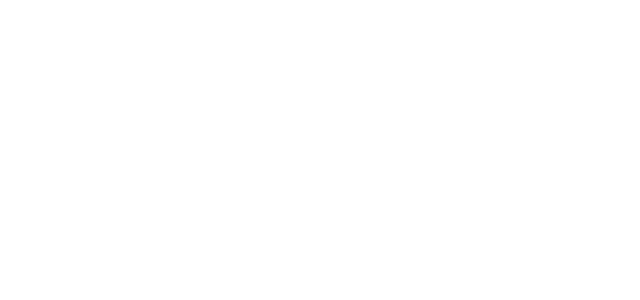
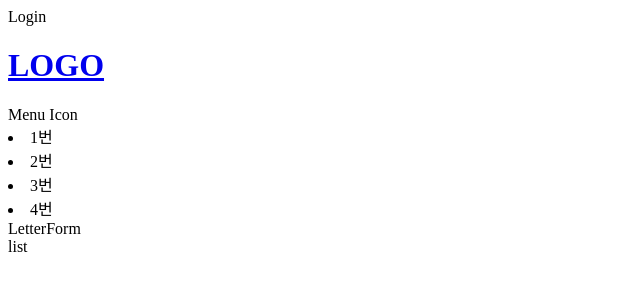
Before and after one commit to illuy/fan-letter, a React (Create React App) app: page / in a window 1280 px wide. Shown: the top 300 px of the page, without its empty margins (0-640 px from the left). Built offline with nearby package versions, Linux system fonts and the light colour scheme.

Commit message:
componnents 생성

```diff
--- a/src/App.jsx
+++ b/src/App.jsx
@@ -1,5 +1,19 @@
+import Header from "./components/Header";
+import Menu from "./components/Menu";
+import LetterForm from "./components/Letter/LetterForm";
+import LetterList from "./components/Letter/LetterList";
+
 function App() {
-    return <></>;
+    return (
+        <>
+            <div>
+                <Header></Header>
+                <Menu></Menu>
+                <LetterForm></LetterForm>
+                <LetterList></LetterList>
+            </div>
+        </>
+    );
 }
 
 export default App;
--- /dev/null
+++ b/src/components/Header.jsx
@@ -0,0 +1,15 @@
+import React from "react";
+
+const Header = () => {
+    return (
+        <header>
+            <div>Login</div>
+            <h1>
+                <a href="./">LOGO</a>
+            </h1>
+            <div>Menu Icon</div>
+        </header>
+    );
+};
+
+export default Header;
--- /dev/null
+++ b/src/components/Letter/LetterForm.jsx
@@ -0,0 +1,7 @@
+import React from "react";
+
+const LetterForm = () => {
+    return <form>LetterForm</form>;
+};
+
+export default LetterForm;
--- /dev/null
+++ b/src/components/Letter/LetterList.jsx
@@ -0,0 +1,7 @@
+import React from "react";
+
+const LetterList = () => {
+    return <section>list</section>;
+};
+
+export default LetterList;
--- /dev/null
+++ b/src/components/Menu.jsx
@@ -0,0 +1,14 @@
+import React from "react";
+
+const Menu = () => {
+    return (
+        <nav>
+            <li>1번</li>
+            <li>2번</li>
+            <li>3번</li>
+            <li>4번</li>
+        </nav>
+    );
+};
+
+export default Menu;
```
